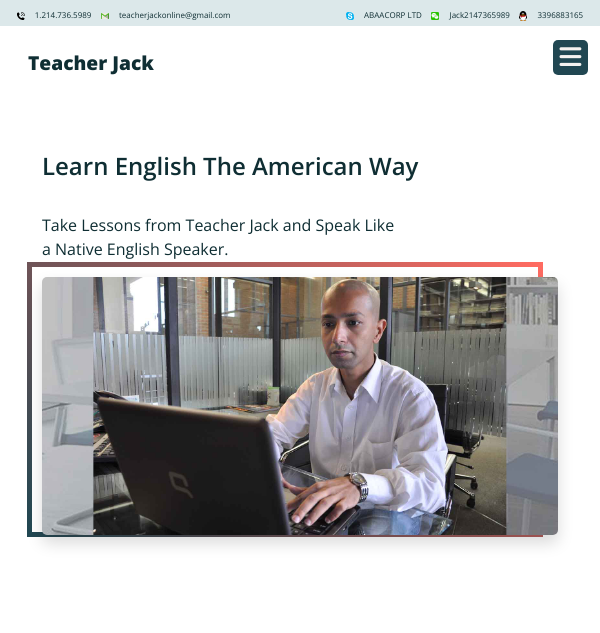
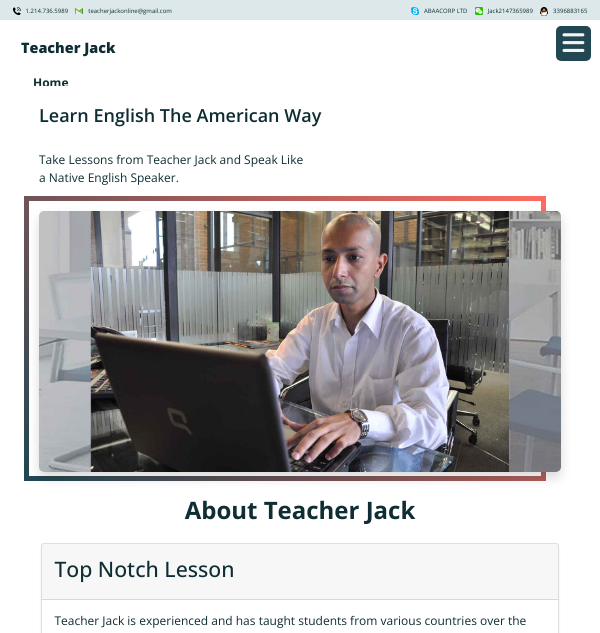
Before and after one commit to Foyezs-Work/teacher-jack-online, a React (Create React App) app: page /home in a window 600 px wide. Shown: the top 633 px of the page. Built offline with nearby package versions, Linux system fonts and the light colour scheme.

Commit message:
tablet device responsive issue fixed

```diff
--- a/src/assets/css/responsive.css
+++ b/src/assets/css/responsive.css
@@ -6,7 +6,10 @@
 @media only screen and (min-width: 600px) and (max-width: 767px) {
   html,
   body {
-    font-size: 10px;
+    font-size: 14px;
+  }
+  .section_padding {
+    padding: 1rem 0.2rem;
   }
   #header-top img {
     width: 10px !important;
@@ -15,6 +18,21 @@
   #header-top a {
     font-size: 0.6rem !important;
     margin: 0.3rem !important;
+  }
+  .desktop__navbar {
+    display: none !important;
+  }
+  .mobile__navbar {
+    display: block !important;
+  }
+  .content_inner_border {
+    height: 285px !important;
+  }
+  .course_list li img {
+    height: 20px;
+  }
+  .course_list li {
+    font-size: 15px;
   }
 }
 
--- a/src/components/home/AboutTeacherJack.jsx
+++ b/src/components/home/AboutTeacherJack.jsx
@@ -20,7 +20,7 @@ const AboutTeacherJack = () => {
                                 </div>
                             </div>
                         </div>
-                        <div className="col-md-7">
+                        <div className="col-md-7 mt-3">
                             <div className="row justify-content-center">
                                 {
                                     classData.length > 0 && classData.map((item, index) => (
--- a/src/components/home/HomeBanner.jsx
+++ b/src/components/home/HomeBanner.jsx
@@ -11,7 +11,7 @@ const HomeBanner = () => {
                             <p className="content_details">Take Lessons from Teacher Jack and Speak Like <br /> a Native English Speaker.</p>
                         </div>
                     </div>
-                    <div className="col-md-6">
+                    <div className="col-md-6 mt-3">
                         <div className="content_inner">
                             <div className="content_inner_border"></div>
                             <img src={homeImg} alt="Home Banner" className='img-fluid' />
--- a/src/components/home/Testimonials.jsx
+++ b/src/components/home/Testimonials.jsx
@@ -20,6 +20,14 @@ const Testimonials = () => {
                     slidesToScroll: 1,
                     infinite: true,
                     dots: true
+                }
+            },
+            {
+                breakpoint: 767,
+                settings: {
+                    slidesToShow: 2,
+                    slidesToScroll: 1,
+                    initialSlide: 1
                 }
             },
             {
--- a/src/components/master/footer/Footer.jsx
+++ b/src/components/master/footer/Footer.jsx
@@ -71,7 +71,7 @@ const Footer = () => {
                         </div>
                     </div>
                     <div className="col-md-2 col-sm-6">
-                        <h5 className="footer_titel">Manta</h5>
+                        <h5 className="footer_titel">{}</h5>
                         <div className="">
                             <ul>
                                 <li>
--- a/src/index.js
+++ b/src/index.js
@@ -4,9 +4,9 @@ import './index.css';
 import App from './App';
 import reportWebVitals from './reportWebVitals';
 import 'bootstrap/dist/css/bootstrap.min.css';
-import "./assets/css/responsive.css"
 import "./assets/css/style.css"
 import './assets/css/style.scss';
+import "./assets/css/responsive.css"
 
 
 const root = ReactDOM.createRoot(document.getElementById('root'));
```
